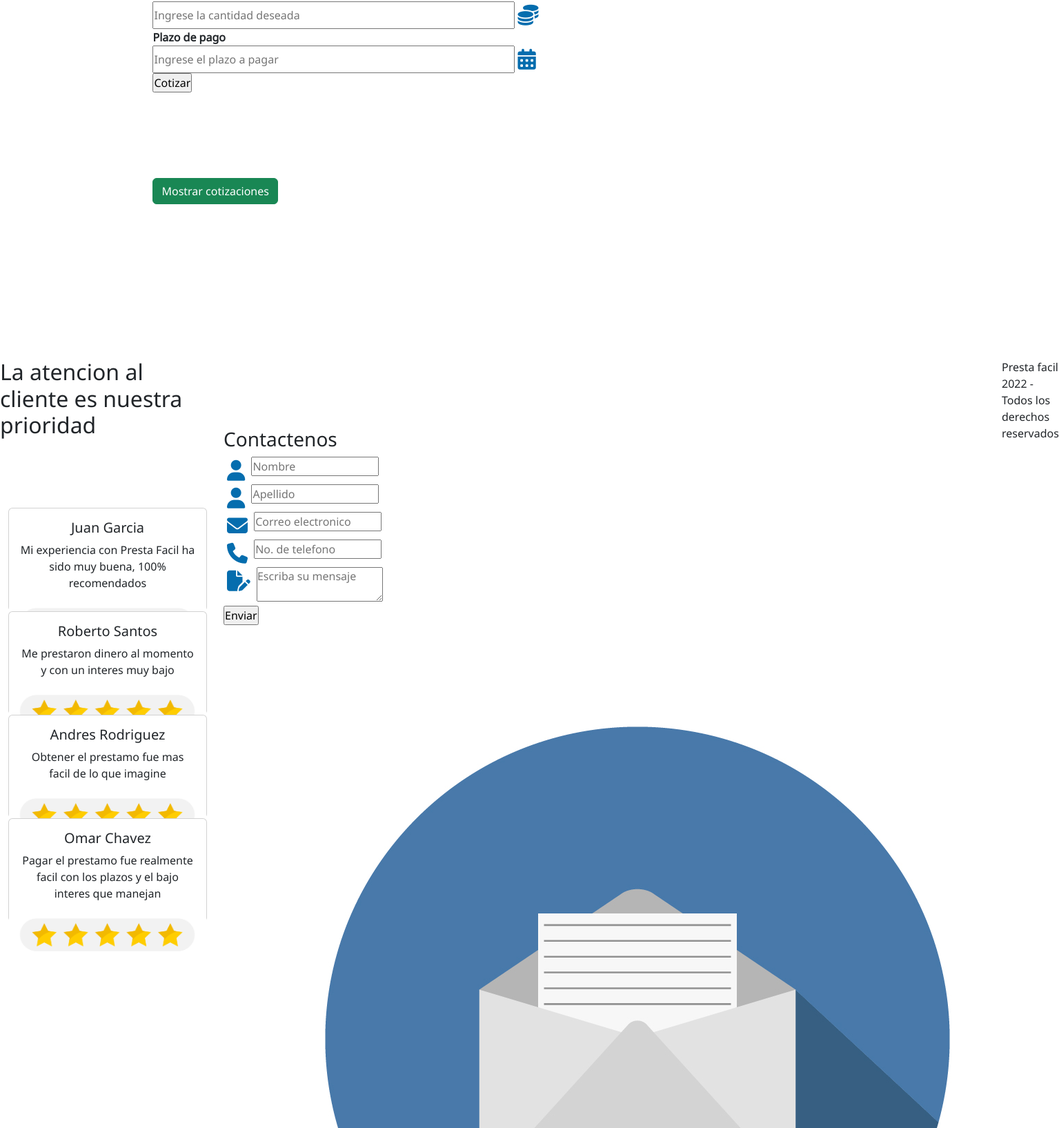
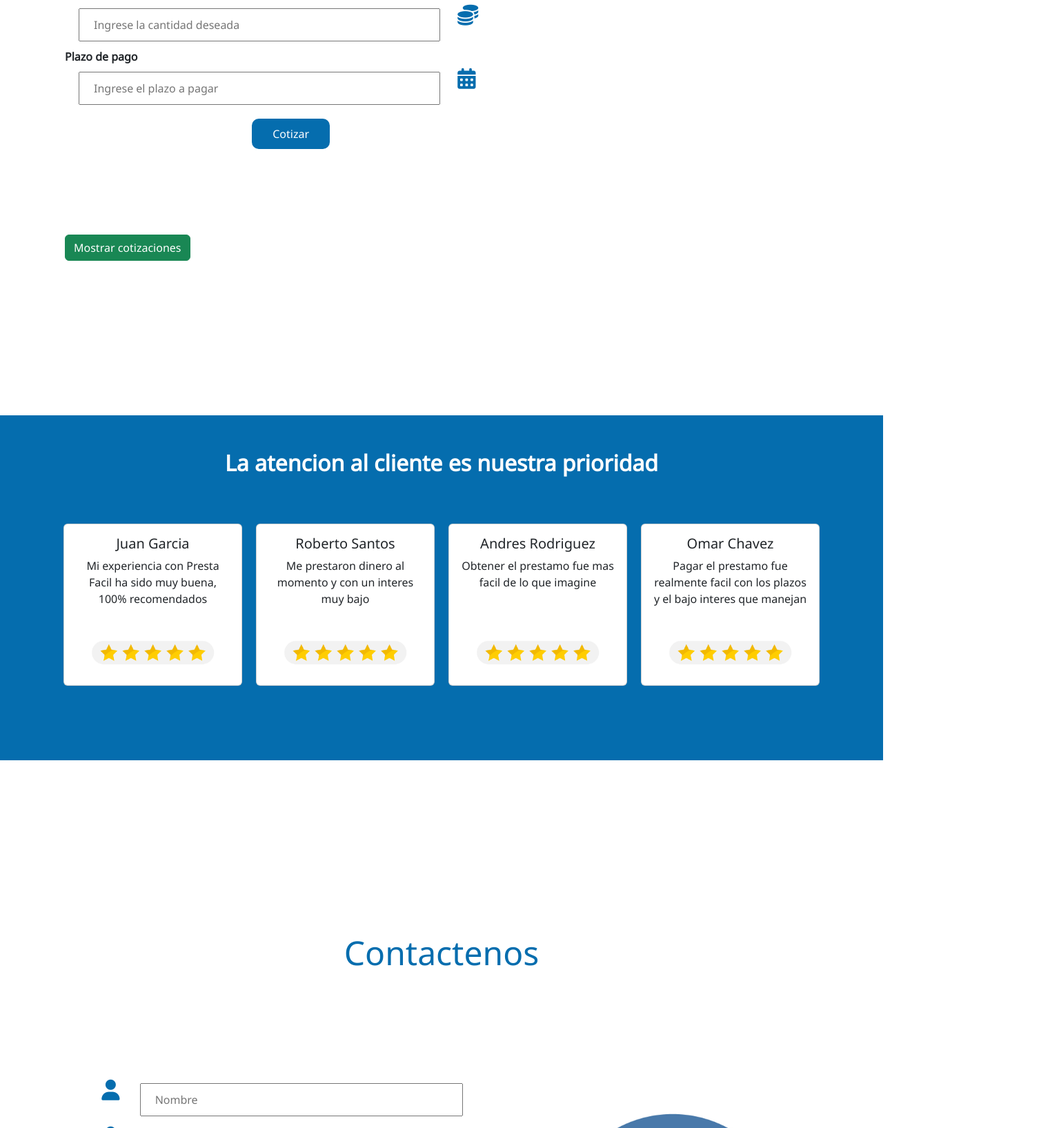
Before and after one commit to Abraham9804/ProyectoFinal_Romero, a website: page index.html in a window 1280 px wide. Shown: the part 765-2400 px from the top of the page at 69% size, 1535 px wide, since content can reach past the window. Drawn offline with nearby package versions, Linux system fonts and the light colour scheme; some packages are replaced by stand-ins of ours; no server answers; a script that the page names is missing.

Commit message:
media queryes inconcluso

```diff
--- /dev/null
+++ b/assets/styles/contact-form/_contact-form.scss
@@ -0,0 +1,75 @@
+.divform{
+	grid-area: contact;
+	text-align: center;
+
+    .form-title{
+        color: $color-principal;
+        font-size: bold;
+        padding: 50px 20px;
+        font-size: 3rem;
+        margin-top: 100px;
+        text-align: center;
+    }
+
+    .subcontainer{
+        display: flex;
+        flex-direction: row;
+        width: 100%;
+        margin-top: 100px;
+
+        form{
+            width: 60%;
+            margin-bottom: 100px;
+
+            input[type="email"]{
+                width: 70%;
+                padding: 10px 20px;
+                margin:10px 20px;
+            }
+
+            input[type="tel"]{
+                width: 70%;
+                padding: 10px 20px;
+                margin:10px 20px;
+            }
+
+            input[type="text"]{
+                width: 70%;
+                padding: 10px 20px;
+                margin:10px 20px;
+            }
+
+            textarea{
+                width: 70%;
+                height: 250px;
+                padding: 10px 20px;
+                margin:10px 10px;
+            }
+
+            input[type="submit"]{
+                display: block;
+                padding: 10px 30px;
+                background-color: $color-principal;
+                color:white;
+                border-radius: 10px;
+                border: none;
+                margin:10px auto;
+            }
+
+            .fa-solid{
+                font-size: 30px;
+                color:$color-principal;
+                vertical-align: top;
+                padding: 5px;
+            }
+        }
+
+        .form-image{
+            width: 40%;
+
+            img{
+                width: 100%;
+            }
+        }
+    }
+}
--- /dev/null
+++ b/assets/styles/footer/_footer.scss
@@ -0,0 +1,9 @@
+footer{
+	grid-area: footer;
+	background: $color-principal;
+	color:white;
+	text-align: center;
+	display: flex;
+	justify-content: center;
+	align-items: center;
+}
--- a/assets/styles/grid/_grid.scss
+++ b/assets/styles/grid/_grid.scss
@@ -1,6 +1,7 @@
 *{
 	margin:0;
 	padding:0;
+	box-sizing:border-box;
 }
 
 body{
--- a/assets/styles/main/_main.scss
+++ b/assets/styles/main/_main.scss
@@ -2,18 +2,12 @@ main{
 	grid-area: main;
 	margin-bottom: 100px;
 
-
-}
-
-
 	.container{
 		margin-top: 100px;
-}
 
 		.container-dollar{
 			display: flex;
 			justify-content: space-between;
-}
 
 			.card{
 				width: 300px;
@@ -25,7 +19,7 @@ main{
 				background-color: $color-principal;
 				color: $color-principal;
 			}
-
+		}
 
 		.separator{
 			width: 100%;
@@ -36,26 +30,26 @@ main{
 
 		.titulo-simulador{
 			margin-top:100px;
-}
-
 
 			.title{
 				color:rgb(88, 86, 86);
 			}
+		}
+
 
 		.contact-form-loan{
 			width: 60%;
 			margin-bottom: 100px;
-}
-
-.contact-form-loan input[type="text"]{
-	width: 80%;
-}
 
 			.field-container-form{
 				display: flex;
 				flex-direction: row-reverse;
 				justify-content: start;
+
+				input[type="text"]{
+					width: 80%;
+					padding: 10px 20px;
+                	margin:10px 20px;
 				}
 
 				.fa-solid{
@@ -64,9 +58,26 @@ main{
 					vertical-align: top;
 					padding: 5px;
 				}
+			}
+
+			input[type="submit"]{
+                display: block;
+                padding: 10px 30px;
+                background-color: $color-principal;
+                color:white;
+                border-radius: 10px;
+                border: none;
+                margin:10px auto;
+            }
+
+		}
+
+	}
 
 	#divprestamos {
 		.card{
 			height: 180px;
 		}
 	}
+
+}
--- /dev/null
+++ b/assets/styles/media-queryes/_queryes.scss
@@ -0,0 +1,101 @@
+@media screen and (max-width:1024px){
+	main {
+		.container{
+			width: 100%;
+
+			.container-dollar{
+				width: 100%;
+
+				.card{
+					width: 30%;
+					height: 150px;
+					text-align: center;
+				}
+			}
+		}
+	}
+
+
+
+
+	.container-dollar{
+		width: 100%;
+	}
+
+	.container-reviews .container {
+		flex-wrap: wrap;
+		justify-content: space-evenly;
+		align-items: center;
+		padding: 50px 10px;
+
+        .card{
+            height: 230px;
+            margin:30px 0px;
+        }
+	}
+
+	.form-image{
+		display: none;
+	}
+
+	.divform{
+		.subcontainer{
+			.contact-form{
+				width: 100%;
+			}
+		}
+	}
+
+}
+
+@media screen and (max-width:768px){
+	main {
+		.container{
+			.container-dollar {
+				.card{
+				width: 250px;
+				height: 120px;
+				margin: 20px;
+			}
+		}
+
+		}
+	}
+}
+
+@media screen and (max-width:480px){
+	main {
+		.container{
+			.container-dollar{
+				justify-content: center;
+				flex-wrap: wrap;
+
+				.card{
+					width: 250px;
+					height: 120px;
+					margin: 20px;
+				}
+		}
+	}
+}
+
+	.contact-form-loan{
+		width: 90%;
+	}
+
+
+	.form-title{
+		padding: 10px 10px;
+		margin-top: 50px;
+	}
+
+	.divform .subcontainer{
+		margin: 10px 0px;
+	}
+}
+
+@media screen and (max-width:320px){
+	.divform .form-title{
+		font-size: 2.5rem;
+	}
+}
--- /dev/null
+++ b/assets/styles/reviews/_reviews.scss
@@ -0,0 +1,37 @@
+.container-reviews{
+	grid-area:reviews;
+	width: 100%;
+	min-height: 500px;
+	background-color: #056dae;
+	text-align: center;
+	margin-bottom: 100px;
+
+    .container{
+        display: flex;
+        justify-content: space-between;
+
+        .image-review{
+            width: 100%;
+            max-width: 200px;
+            margin: 20px auto;
+        }
+
+        .card{
+            width: 300px;
+            height: 235px;
+
+            text-align: center;
+            margin:10px;
+        }
+
+        .image-review{
+            vertical-align: top;
+        }
+    }
+
+    .title-reviews{
+        font-weight: bold;
+        color:white;
+        padding: 50px 20px;
+    }
+}
--- a/assets/styles/scss/origin.scss
+++ b/assets/styles/scss/origin.scss
@@ -1,5 +1,9 @@
 $color-principal: #056dae;
 
-@import "../grid/_grid.scss";
-@import "../header/_header.scss";
-@import "../main/_main.scss";
+@import "../grid/grid.scss";
+@import "../header/header.scss";
+@import "../main/main.scss";
+@import "../reviews/reviews";
+@import "../contact-form/contact-form.scss";
+@import "../footer/footer.scss";
+@import "../media-queryes/queryes.scss";
--- a/assets/styles/styles.css
+++ b/assets/styles/styles.css
@@ -206,29 +206,10 @@ main > .container{
 	padding: 5px;
 }
 
-.contact-form textarea{
-	width: 70%;
-	height: 250px;
-	padding: 10px 20px;
-	margin:10px 10px;
-}
-.form-image{
-	width: 40%;
-}
 
-.form-image img{
-	width: 100%;
-}
 
-form input[type="submit"]{
-	display: block;
-	padding: 10px 30px;
-	background-color: #056dae;
-	color:white;
-	border-radius: 10px;
-	border: none;
-	margin:10px auto;
-}
+
+
 
 
 footer{
--- a/index.html
+++ b/index.html
@@ -94,7 +94,7 @@
       <div class="container">
         <h2 class="form-title">Precio del dolar</h2>
         <div class="container container-dollar" id="divDollar"></div>
-         <div class="separator"></div>
+         <div class="separator"></div> <!--LINEA DE SEPARACION-->
 
          <!--SIMULADOR DE PRESTAMOS-->
         <div class="titulo-simulador container">
```
Also changed, not shown: assets/styles/css/destination.css, 1 other file. Lines whose indentation alone changed are shown as unchanged.
